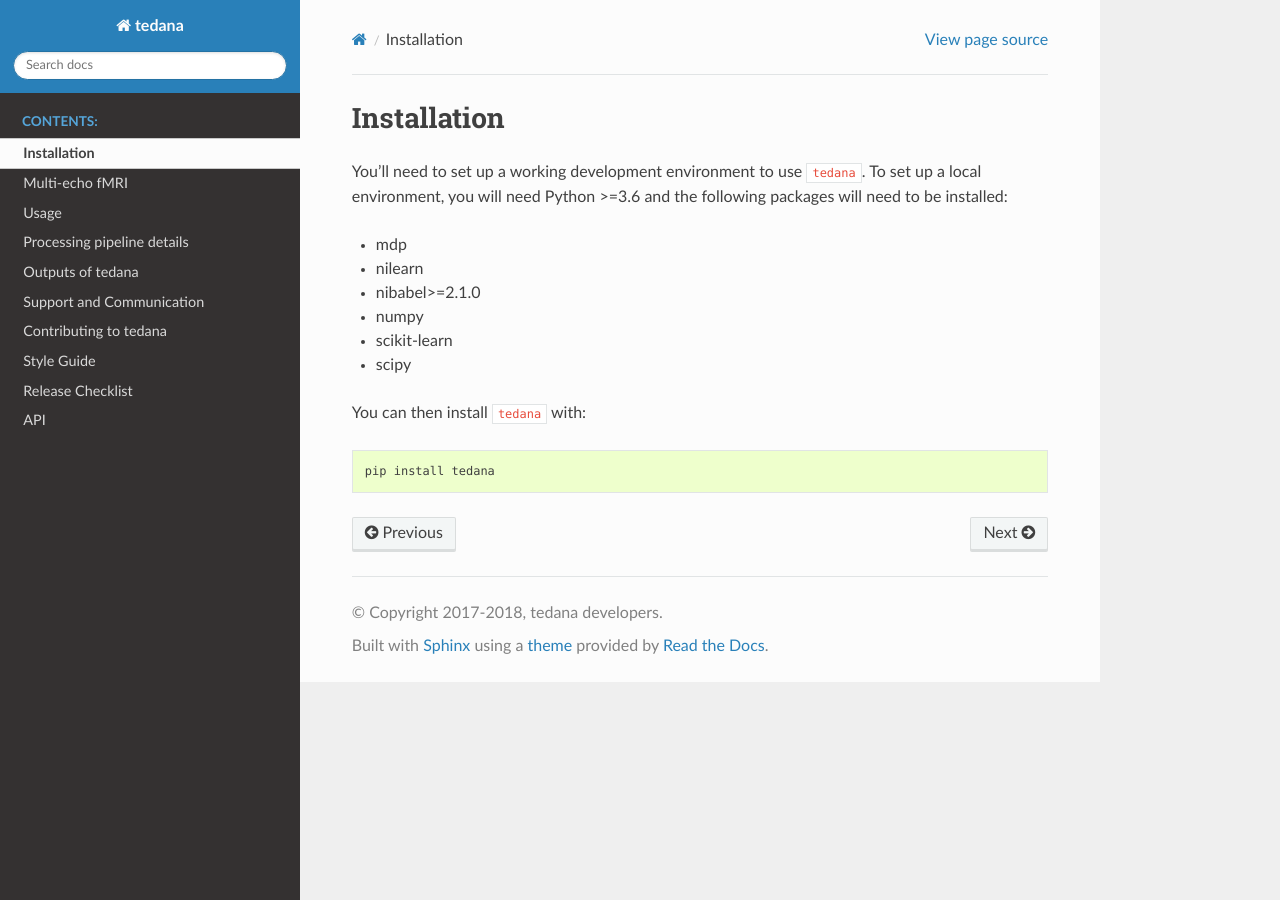
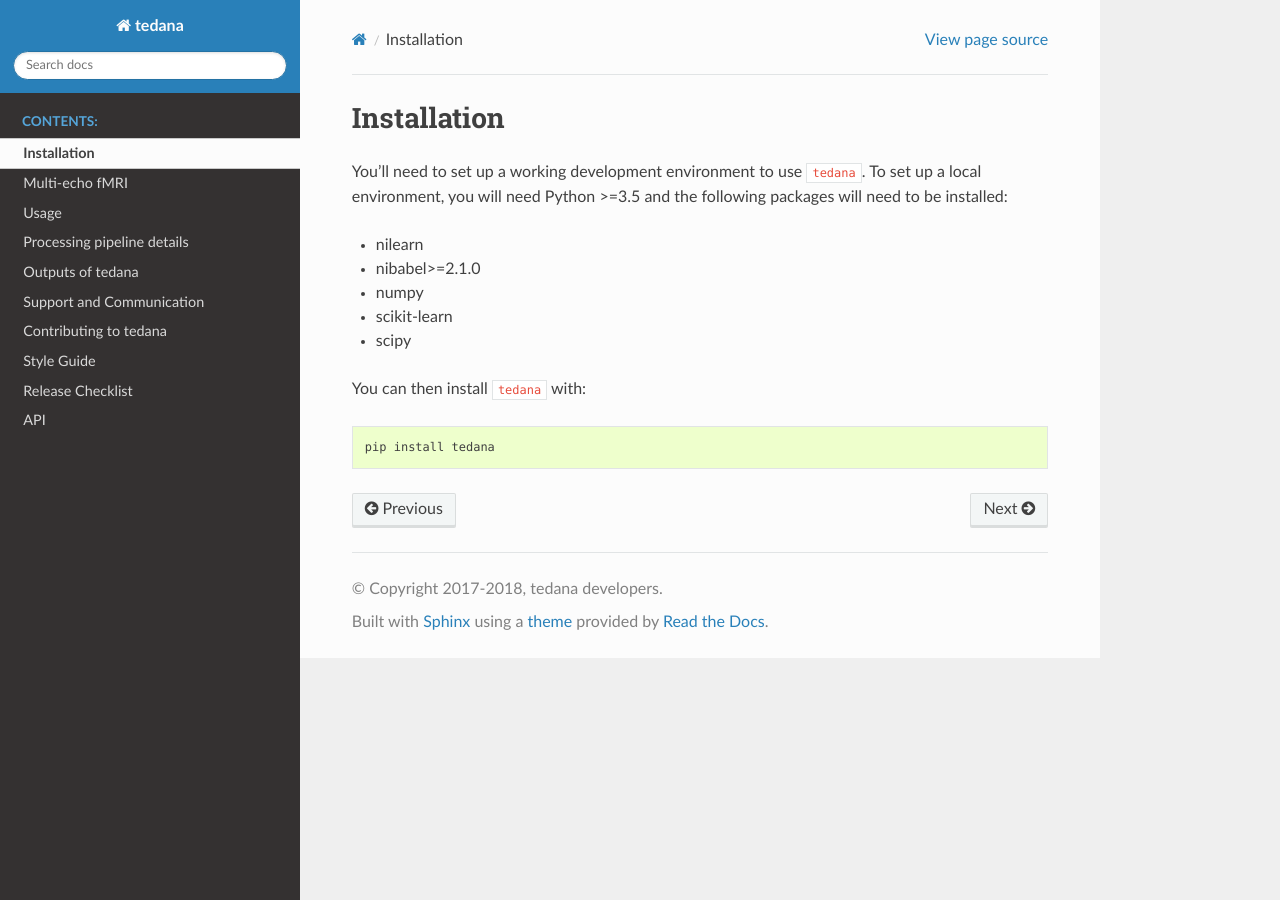
Before and after one commit to ME-ICA/tedana, a Sphinx documentation site: the page built from docs/installation.rst, in a window 1280 px wide. Built offline with Sphinx 7.4.7 and the Read the Docs theme 2.0.0, drawn with Linux system fonts in a browser that asks for light colours; formulas are drawn with MathJax 3.

Commit message:
[DOC] remove mdp package reference

```diff
--- a/docs/installation.rst
+++ b/docs/installation.rst
@@ -2,10 +2,9 @@
 ------------
 
 You'll need to set up a working development environment to use ``tedana``.
-To set up a local environment, you will need Python >=3.6 and the following
+To set up a local environment, you will need Python >=3.5 and the following
 packages will need to be installed:
 
-- mdp
 - nilearn
 - nibabel>=2.1.0
 - numpy
--- a/requirements.txt
+++ b/requirements.txt
@@ -1,7 +1,6 @@
 numpy>=1.14
 scikit-learn
 scipy
-mdp
 nilearn
 nibabel>=2.1.0
 pywavelets
```
Also changed, not shown: README.md (+0 -1 lines), 1 other file.
